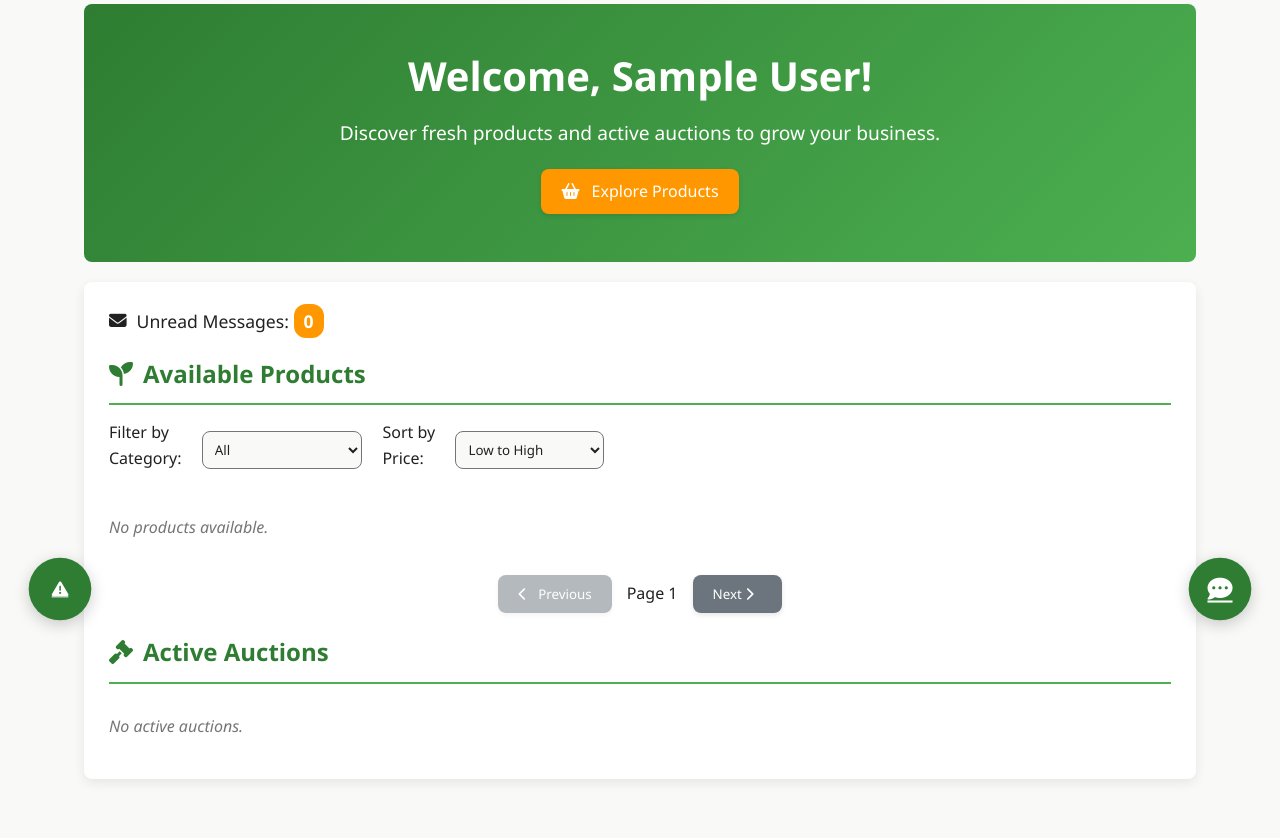
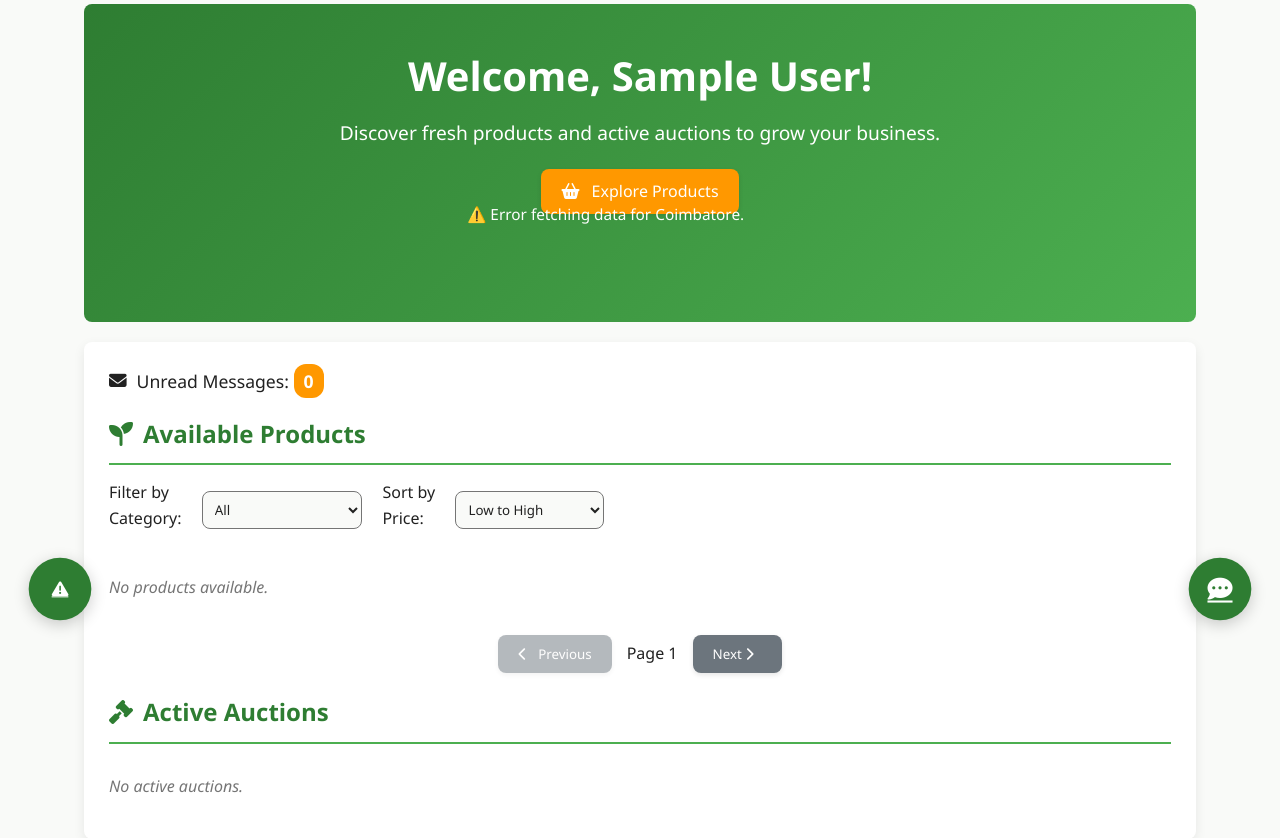
Before and after one commit to YogiramV/cropwala, a Flask app: page /buyer/dashboard in a window 1280 px wide. Shown: the part 151-989 px from the top of the page. Run offline with Flask 3, Linux system fonts and the light colour scheme; the visitor is signed in with stand-in values (Sample User, id 1); data that the repository does not hold is empty.

Commit message:
Changes made to the dashboard, Weather API integrated.

```diff
--- a/templates/buyer/dashboard.html
+++ b/templates/buyer/dashboard.html
@@ -1,11 +1,22 @@
 {% extends "base.html" %}
 {% block title %}Buyer Dashboard{% endblock %}
 {% block content %}
+<script src="{{ url_for('static', filename='js/main.js') }}"></script>
 <div class="hero-section">
     <h1>Welcome, {{ session.name }}!</h1>
     <p>Discover fresh products and active auctions to grow your business.</p>
     <a href="#products" class="btn btn-accent btn-pulse"><i class="fas fa-shopping-basket"></i> Explore Products</a>
+    <div id="weatherResult"></div>
+<div id="forecastResult">
+  <div class="forecast-container"></div>
 </div>
+
+</div>
+
+
+
+
+
 <div class="card dashboard-card">
     <div class="dashboard-stats">
         <div class="stat">
@@ -76,6 +87,31 @@
     </div>
 </div>
 <style>
+ #weatherResult
+{
+    position: relative;
+    top: 40%;
+    left: 50%;
+    transform: translate(-50%,-50%)scale(0.8)translateX(-10%)translateY(10%);
+    width: 40%;
+    height: 60px;
+}
+.title h3
+{
+    font-size: 2em;
+    margin-left: -50px;
+}
+.title
+{
+    transform: translateX(-80px)translateY(40px);
+}
+.temp-main img
+{
+    filter: drop-shadow(1px 1px 10px gray);
+    position: absolute;
+    margin-top: -80px;
+    margin-left: 120px;
+}
     .hero-section {
         text-align: center;
         padding: 40px 20px;
@@ -245,7 +281,18 @@
     .btn-pulse:hover {
         animation: pulse 1s infinite;
     }
-
+    @media (max-width:480px)
+    {
+        #weatherResult
+        {
+            height: 80px;
+            margin-top: 30px;
+        }
+        .title h3
+        {
+            font-size: 2em;
+        }
+    }
     @media (max-width: 768px) {
         .hero-section h1 {
             font-size: 2rem;
@@ -370,5 +417,9 @@
             setInterval(updateTimer, 1000);
         });
     });
+
+
+
+
 </script>
 {% endblock %}
```
Also changed, not shown: templates/farmer/dashboard.html (+62 -0 lines).
